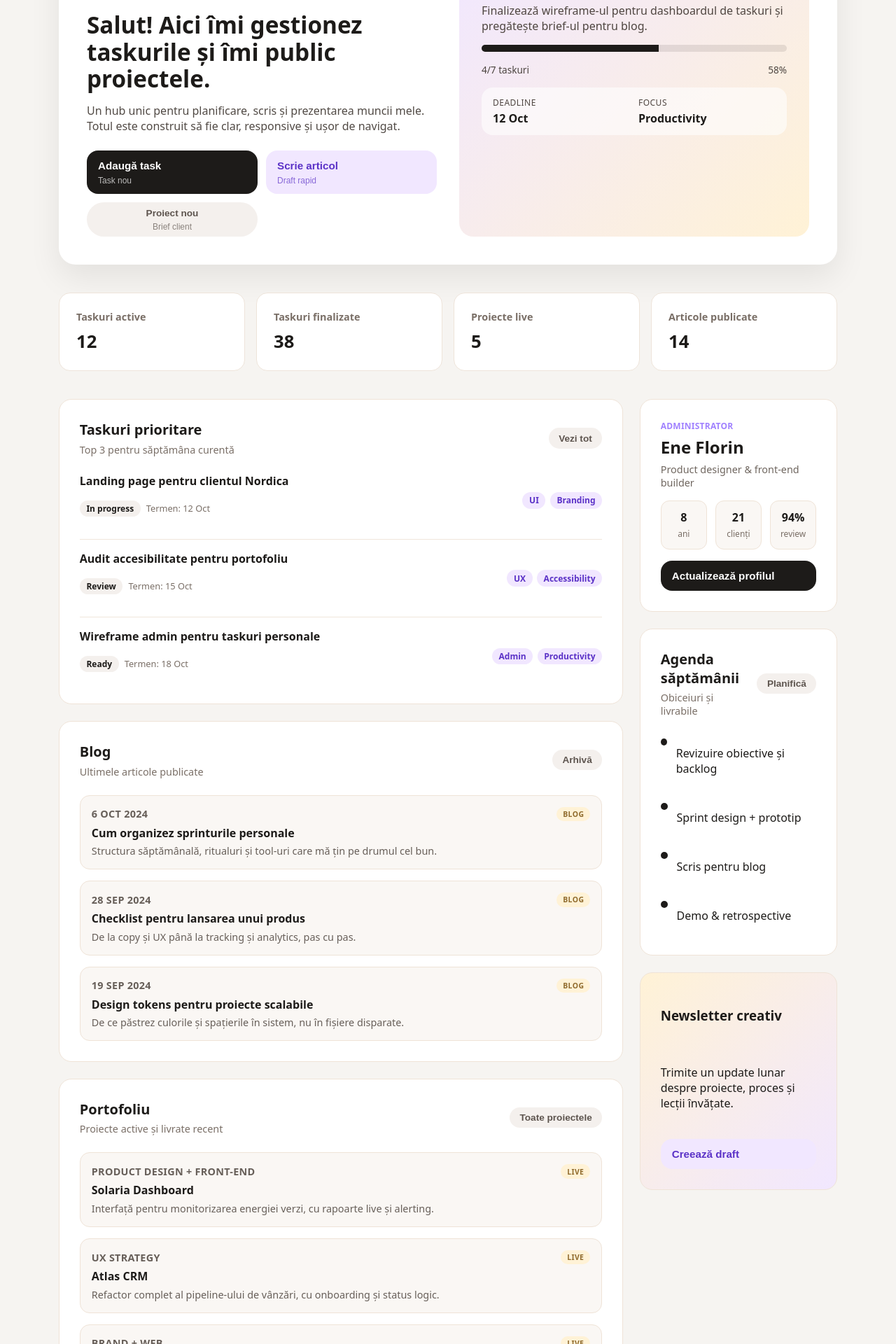
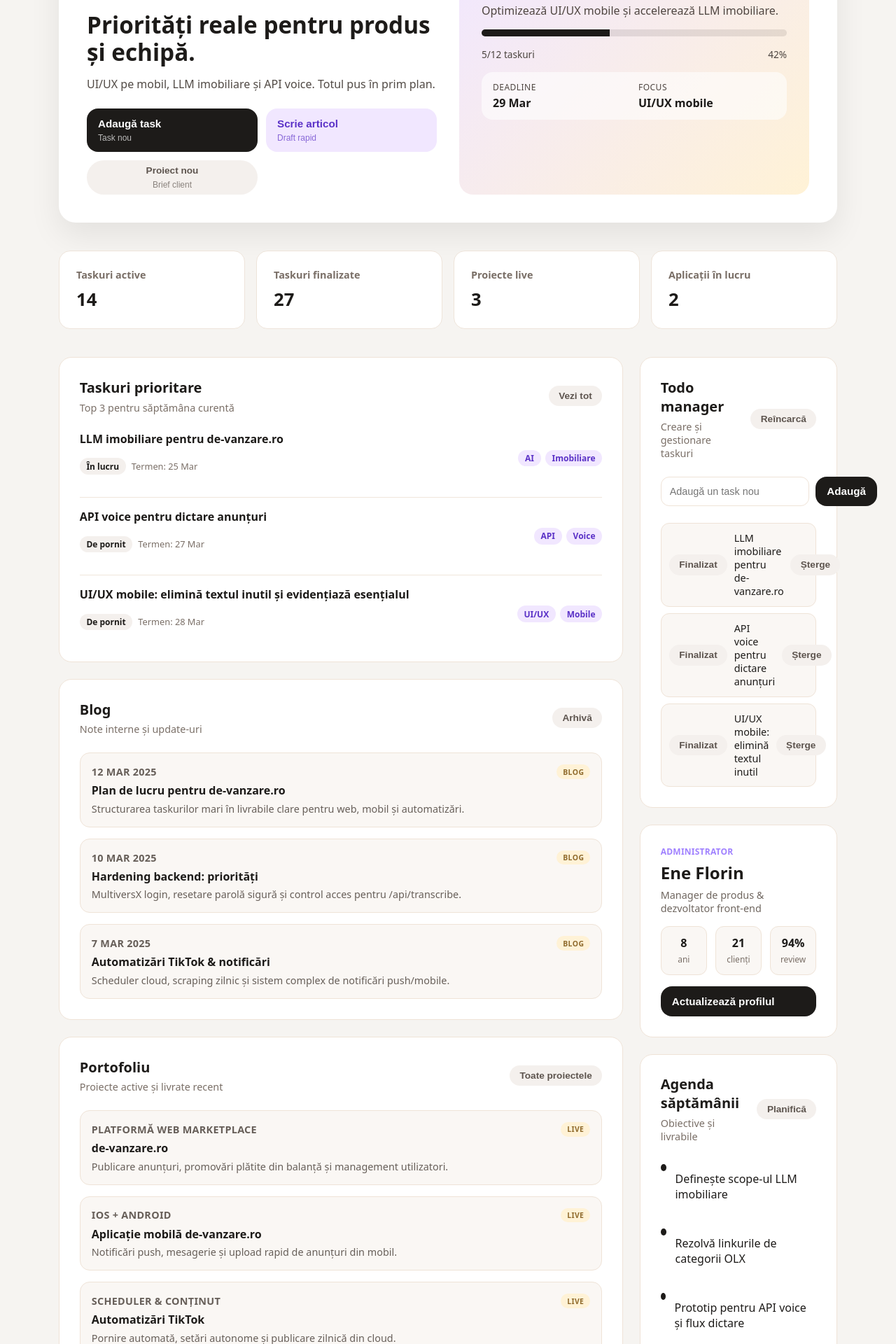
Before and after one commit to eneflorian1/eneflorin.com, a Next.js app: page / in a window 1280 px wide. Shown: the part 160-2080 px from the top of the page at 70% size. Built offline with nearby package versions, Linux system fonts and the light colour scheme.

Commit message:
Add todo backend and refocus mobile UI

```diff
--- /dev/null
+++ b/app/api/todos/route.ts
@@ -0,0 +1,40 @@
+import { NextResponse } from 'next/server';
+
+import { addTodo, deleteTodo, listTodos, toggleTodo } from './store';
+
+export async function GET() {
+  return NextResponse.json({ todos: listTodos() });
+}
+
+export async function POST(request: Request) {
+  const body = (await request.json()) as { title?: string };
+  if (!body.title || body.title.trim().length < 3) {
+    return NextResponse.json({ error: 'Titlu invalid.' }, { status: 400 });
+  }
+  const todo = addTodo(body.title.trim());
+  return NextResponse.json({ todo });
+}
+
+export async function PATCH(request: Request) {
+  const body = (await request.json()) as { id?: string };
+  if (!body.id) {
+    return NextResponse.json({ error: 'ID lipsă.' }, { status: 400 });
+  }
+  const todo = toggleTodo(body.id);
+  if (!todo) {
+    return NextResponse.json({ error: 'Task inexistent.' }, { status: 404 });
+  }
+  return NextResponse.json({ todo });
+}
+
+export async function DELETE(request: Request) {
+  const body = (await request.json()) as { id?: string };
+  if (!body.id) {
+    return NextResponse.json({ error: 'ID lipsă.' }, { status: 400 });
+  }
+  const removed = deleteTodo(body.id);
+  if (!removed) {
+    return NextResponse.json({ error: 'Task inexistent.' }, { status: 404 });
+  }
+  return NextResponse.json({ ok: true });
+}
--- /dev/null
+++ b/app/api/todos/store.ts
@@ -0,0 +1,56 @@
+type Todo = {
+  id: string;
+  title: string;
+  done: boolean;
+};
+
+const defaultTodos: Todo[] = [
+  { id: 'seed-1', title: 'LLM imobiliare pentru de-vanzare.ro', done: false },
+  { id: 'seed-2', title: 'API voice pentru dictare anunțuri', done: false },
+  { id: 'seed-3', title: 'UI/UX mobile: elimină textul inutil', done: false },
+];
+
+type TodoStore = {
+  todos: Todo[];
+};
+
+const getStore = () => {
+  const globalStore = globalThis as typeof globalThis & { __todoStore?: TodoStore };
+  if (!globalStore.__todoStore) {
+    globalStore.__todoStore = { todos: [...defaultTodos] };
+  }
+  return globalStore.__todoStore;
+};
+
+export const listTodos = () => {
+  const store = getStore();
+  return store.todos;
+};
+
+export const addTodo = (title: string) => {
+  const store = getStore();
+  const todo: Todo = {
+    id: crypto.randomUUID(),
+    title,
+    done: false,
+  };
+  store.todos = [todo, ...store.todos];
+  return todo;
+};
+
+export const toggleTodo = (id: string) => {
+  const store = getStore();
+  const todo = store.todos.find((item) => item.id === id);
+  if (!todo) return null;
+  todo.done = !todo.done;
+  return todo;
+};
+
+export const deleteTodo = (id: string) => {
+  const store = getStore();
+  const before = store.todos.length;
+  store.todos = store.todos.filter((item) => item.id !== id);
+  return store.todos.length !== before;
+};
+
+export type { Todo };
--- a/app/page.tsx
+++ b/app/page.tsx
@@ -1,66 +1,68 @@
 "use client";
 
+import { useEffect, useState } from 'react';
+
 const stats = [
-  { label: 'Taskuri active', value: '12' },
-  { label: 'Taskuri finalizate', value: '38' },
-  { label: 'Proiecte live', value: '5' },
-  { label: 'Articole publicate', value: '14' },
+  { label: 'Taskuri active', value: '14' },
+  { label: 'Taskuri finalizate', value: '27' },
+  { label: 'Proiecte live', value: '3' },
+  { label: 'Aplicații în lucru', value: '2' },
 ];
 
 const tasks = [
   {
-    title: 'Landing page pentru clientul Nordica',
-    status: 'In progress',
-    due: '12 Oct',
-    tags: ['UI', 'Branding'],
+    title: 'LLM imobiliare pentru de-vanzare.ro',
+    status: 'În lucru',
+    due: '25 Mar',
+    tags: ['AI', 'Imobiliare'],
   },
   {
-    title: 'Audit accesibilitate pentru portofoliu',
-    status: 'Review',
-    due: '15 Oct',
-    tags: ['UX', 'Accessibility'],
+    title: 'API voice pentru dictare anunțuri',
+    status: 'De pornit',
+    due: '27 Mar',
+    tags: ['API', 'Voice'],
   },
   {
-    title: 'Wireframe admin pentru taskuri personale',
-    status: 'Ready',
-    due: '18 Oct',
-    tags: ['Admin', 'Productivity'],
+    title: 'UI/UX mobile: elimină textul inutil și evidențiază esențialul',
+    status: 'De pornit',
+    due: '28 Mar',
+    tags: ['UI/UX', 'Mobile'],
   },
 ];
 
 const posts = [
   {
-    title: 'Cum organizez sprinturile personale',
-    description: 'Structura săptămânală, ritualuri și tool-uri care mă țin pe drumul cel bun.',
-    date: '6 Oct 2024',
+    title: 'Plan de lucru pentru de-vanzare.ro',
+    description: 'Structurarea taskurilor mari în livrabile clare pentru web, mobil și automatizări.',
+    date: '12 Mar 2025',
   },
   {
-    title: 'Checklist pentru lansarea unui produs',
-    description: 'De la copy și UX până la tracking și analytics, pas cu pas.',
-    date: '28 Sep 2024',
+    title: 'Hardening backend: priorități',
+    description: 'MultiversX login, resetare parolă sigură și control acces pentru /api/transcribe.',
+    date: '10 Mar 2025',
   },
   {
-    title: 'Design tokens pentru proiecte scalabile',
-    description: 'De ce păstrez culorile și spațierile în sistem, nu în fișiere disparate.',
-    date: '19 Sep 2024',
+    title: 'Automatizări TikTok & notificări',
+    description: 'Scheduler cloud, scraping zilnic și sistem complex de notificări push/mobile.',
+    date: '7 Mar 2025',
   },
 ];
 
 const projects = [
   {
-    title: 'Solaria Dashboard',
-    role: 'Product design + Front-end',
-    summary: 'Interfață pentru monitorizarea energiei verzi, cu rapoarte live și alerting.',
+    title: 'de-vanzare.ro',
+    role: 'Platformă web marketplace',
+    summary: 'Publicare anunțuri, promovări plătite din balanță și management utilizatori.',
   },
   {
-    title: 'Atlas CRM',
-    role: 'UX strategy',
-    summary: 'Refactor complet al pipeline-ului de vânzări, cu onboarding și status logic.',
+    title: 'Aplicație mobilă de-vanzare.ro',
+    role: 'iOS + Android',
+    summary: 'Notificări push, mesagerie și upload rapid de anunțuri din mobil.',
   },
   {
-    title: 'Pulse Studio',
-    role: 'Brand + Web',
-    summary: 'Identitate vizuală și website pentru un studio de arhitectură contemporan.',
+    title: 'Automatizări TikTok',
+    role: 'Scheduler & conținut',
+    summary: 'Pornire automată, setări autonome și publicare zilnică din cloud.',
   },
 ];
 
@@ -71,23 +73,94 @@ const quickLinks = [
 ];
 
 const weeklyFocus = [
-  'Revizuire obiective și backlog',
-  'Sprint design + prototip',
-  'Scris pentru blog',
-  'Demo & retrospective',
+  'Definește scope-ul LLM imobiliare',
+  'Rezolvă linkurile de categorii OLX',
+  'Prototip pentru API voice și flux dictare',
+  'Planifică modul de notificări push/mobile',
 ];
 
+const roadmapItems = [
+  'Umplut site cu date reale și conținut complet',
+  'Rezolvare UI-backend (aliniere UX, performanță, erori)',
+  'Pornit auto TikTok pentru promovare',
+  'Setări autonome TikTok scheduler (cloud scrape 1x/zi)',
+  'Manage utilizatori, roluri și permisiuni',
+  'Dark mode + avataruri AI',
+  'Blockchain pentru promovare și balanță',
+  'Aplicație Android',
+];
+
+type Todo = {
+  id: string;
+  title: string;
+  done: boolean;
+};
+
 export default function Home() {
+  const [todos, setTodos] = useState<Todo[]>([]);
+  const [todoInput, setTodoInput] = useState('');
+  const [isLoadingTodos, setIsLoadingTodos] = useState(false);
+
+  const loadTodos = async () => {
+    setIsLoadingTodos(true);
+    try {
+      const response = await fetch('/api/todos');
+      if (!response.ok) return;
+      const data = (await response.json()) as { todos: Todo[] };
+      setTodos(data.todos);
+    } finally {
+      setIsLoadingTodos(false);
+    }
+  };
+
+  useEffect(() => {
+    void loadTodos();
+  }, []);
+
+  const handleAddTodo = async () => {
+    const trimmed = todoInput.trim();
+    if (!trimmed) return;
+    const response = await fetch('/api/todos', {
+      method: 'POST',
+      headers: { 'Content-Type': 'application/json' },
+      body: JSON.stringify({ title: trimmed }),
+    });
+    if (!response.ok) return;
+    const data = (await response.json()) as { todo: Todo };
+    setTodos((current) => [data.todo, ...current]);
+    setTodoInput('');
+  };
+
+  const handleToggleTodo = async (id: string) => {
+    const response = await fetch('/api/todos', {
+      method: 'PATCH',
+      headers: { 'Content-Type': 'application/json' },
+      body: JSON.stringify({ id }),
+    });
+    if (!response.ok) return;
+    const data = (await response.json()) as { todo: Todo };
+    setTodos((current) => current.map((todo) => (todo.id === id ? data.todo : todo)));
+  };
+
+  const handleDeleteTodo = async (id: string) => {
+    const response = await fetch('/api/todos', {
+      method: 'DELETE',
+      headers: { 'Content-Type': 'application/json' },
+      body: JSON.stringify({ id }),
+    });
+    if (!response.ok) return;
+    setTodos((current) => current.filter((todo) => todo.id !== id));
+  };
+
   return (
     <main className="page">
       <header className="hero">
         <div className="heroContent">
           <div>
-            <p className="pill">Admin personal • Blog • Portofoliu</p>
-            <h1>Salut! Aici îmi gestionez taskurile și îmi public proiectele.</h1>
+            <p className="pill">de-vanzare.ro • priorități mobile</p>
+            <h1>Priorități reale pentru produs și echipă.</h1>
             <p className="subtitle">
-              Un hub unic pentru planificare, scris și prezentarea muncii mele. Totul este construit să fie
-              clar, responsive și ușor de navigat.
+              UI/UX pe mobil, LLM imobiliare și API voice. Totul pus în prim plan.
             </p>
           </div>
           <div className="heroActions">
@@ -103,23 +176,23 @@ export default function Home() {
         <div className="heroCard">
           <div>
             <h2>Focus astăzi</h2>
-            <p>Finalizează wireframe-ul pentru dashboardul de taskuri și pregătește brief-ul pentru blog.</p>
+            <p>Optimizează UI/UX mobile și accelerează LLM imobiliare.</p>
           </div>
           <div className="progress">
             <span />
           </div>
           <div className="progressMeta">
-            <span>4/7 taskuri</span>
-            <span>58%</span>
+            <span>5/12 taskuri</span>
+            <span>42%</span>
           </div>
           <div className="heroMeta">
             <div>
               <p>Deadline</p>
-              <strong>12 Oct</strong>
+              <strong>29 Mar</strong>
             </div>
             <div>
               <p>Focus</p>
-              <strong>Productivity</strong>
+              <strong>UI/UX mobile</strong>
             </div>
           </div>
         </div>
@@ -168,7 +241,7 @@ export default function Home() {
             <div className="panelHeader">
               <div>
                 <h2>Blog</h2>
-                <p>Ultimele articole publicate</p>
+                <p>Note interne și update-uri</p>
               </div>
               <button className="ghost">Arhivă</button>
             </div>
@@ -207,14 +280,73 @@ export default function Home() {
               ))}
             </div>
           </div>
+          <div className="panel">
+            <div className="panelHeader">
+              <div>
+                <h2>Backlog principal</h2>
+                <p>Livrabilele pe care le adaugăm imediat</p>
+              </div>
+            </div>
+            <div className="roadmapList">
+              {roadmapItems.map((item) => (
+                <div key={item} className="roadmapItem">
+                  <span className="dot" />
+                  <p>{item}</p>
+                </div>
+              ))}
+            </div>
+          </div>
         </div>
 
         <aside className="sidebar">
+          <div className="panel">
+            <div className="panelHeader">
+              <div>
+                <h2>Todo manager</h2>
+                <p>Creare și gestionare taskuri</p>
+              </div>
+              <button className="ghost" onClick={loadTodos}>
+                Reîncarcă
+              </button>
+            </div>
+            <div className="todoInput">
+              <input
+                value={todoInput}
+                onChange={(event) => setTodoInput(event.target.value)}
+                placeholder="Adaugă un task nou"
+                aria-label="Task nou"
+              />
+              <button className="primary" onClick={handleAddTodo}>
+                Adaugă
+              </button>
+            </div>
+            {isLoadingTodos ? (
+              <p className="muted">Se încarcă taskurile...</p>
+            ) : (
+              <div className="todoList">
+                {todos.length === 0 ? (
+                  <p className="muted">Nu există taskuri încă.</p>
+                ) : (
+                  todos.map((todo) => (
+                    <div key={todo.id} className={`todoItem ${todo.done ? 'done' : ''}`}>
+                      <button className="ghost" onClick={() => handleToggleTodo(todo.id)}>
+                        {todo.done ? 'Reia' : 'Finalizat'}
+                      </button>
+                      <p>{todo.title}</p>
+                      <button className="ghost" onClick={() => handleDeleteTodo(todo.id)}>
+                        Șterge
+                      </button>
+                    </div>
+                  ))
+                )}
+              </div>
+            )}
+          </div>
           <div className="panel profile">
             <div>
               <p className="meta">Administrator</p>
               <h2>Ene Florin</h2>
-              <p className="muted">Product designer & front-end builder</p>
+              <p className="muted">Manager de produs & dezvoltator front-end</p>
             </div>
             <div className="profileStats">
               <div>
@@ -237,7 +369,7 @@ export default function Home() {
             <div className="panelHeader">
               <div>
                 <h2>Agenda săptămânii</h2>
-                <p>Obiceiuri și livrabile</p>
+                <p>Obiective și livrabile</p>
               </div>
               <button className="ghost">Planifică</button>
             </div>
@@ -252,9 +384,9 @@ export default function Home() {
           </div>
 
           <div className="panel callout">
-            <h3>Newsletter creativ</h3>
-            <p>Trimite un update lunar despre proiecte, proces și lecții învățate.</p>
-            <button className="secondary">Creează draft</button>
+            <h3>Raport lunar de progres</h3>
+            <p>Trimite un update despre livrări, buguri și decizii tehnice importante.</p>
+            <button className="secondary">Creează raport</button>
           </div>
         </aside>
       </section>
@@ -406,7 +538,7 @@ export default function Home() {
 
         .progress span {
           display: block;
-          width: 58%;
+          width: 42%;
           height: 100%;
           background: #1d1b19;
         }
@@ -677,6 +809,65 @@ export default function Home() {
           background: linear-gradient(135deg, #fff2d6, #f1e7ff);
         }
 
+        .roadmapList {
+          display: flex;
+          flex-direction: column;
+          gap: 0.8rem;
+        }
+
+        .roadmapItem {
+          display: flex;
+          gap: 0.8rem;
+          align-items: flex-start;
+          padding-bottom: 0.8rem;
+          border-bottom: 1px solid #f0e6db;
+        }
+
+        .roadmapItem:last-child {
+          border-bottom: none;
+          padding-bottom: 0;
+        }
+
+        .todoInput {
+          display: flex;
+          gap: 0.6rem;
+        }
+
+        .todoInput input {
+          flex: 1;
+          border-radius: 12px;
+          border: 1px solid #efe3d7;
+          padding: 0.65rem 0.75rem;
+          font-size: 0.9rem;
+        }
+
+        .todoList {
+          display: flex;
+          flex-direction: column;
+          gap: 0.6rem;
+        }
+
+        .todoItem {
+          display: grid;
+          grid-template-columns: auto 1fr auto;
+          gap: 0.6rem;
+          align-items: center;
+          padding: 0.7rem;
+          background: #faf7f4;
+          border-radius: 12px;
+          border: 1px solid #efe3d7;
+        }
+
+        .todoItem p {
+          margin: 0;
+          font-size: 0.9rem;
+        }
+
+        .todoItem.done p {
+          text-decoration: line-through;
+          color: #7a6f67;
+        }
+
         @media (max-width: 980px) {
           .content {
             grid-template-columns: 1fr;
@@ -694,6 +885,15 @@ export default function Home() {
 
           .hero {
             padding: 2rem;
+          }
+
+          .pill,
+          .subtitle {
+            display: none;
+          }
+
+          h1 {
+            font-size: 1.8rem;
           }
 
           .task {
@@ -719,6 +919,15 @@ export default function Home() {
           .heroActions {
             grid-template-columns: 1fr;
           }
+
+          .todoInput {
+            flex-direction: column;
+          }
+
+          .todoItem {
+            grid-template-columns: 1fr;
+            text-align: left;
+          }
         }
 
         @media (max-width: 520px) {
```
